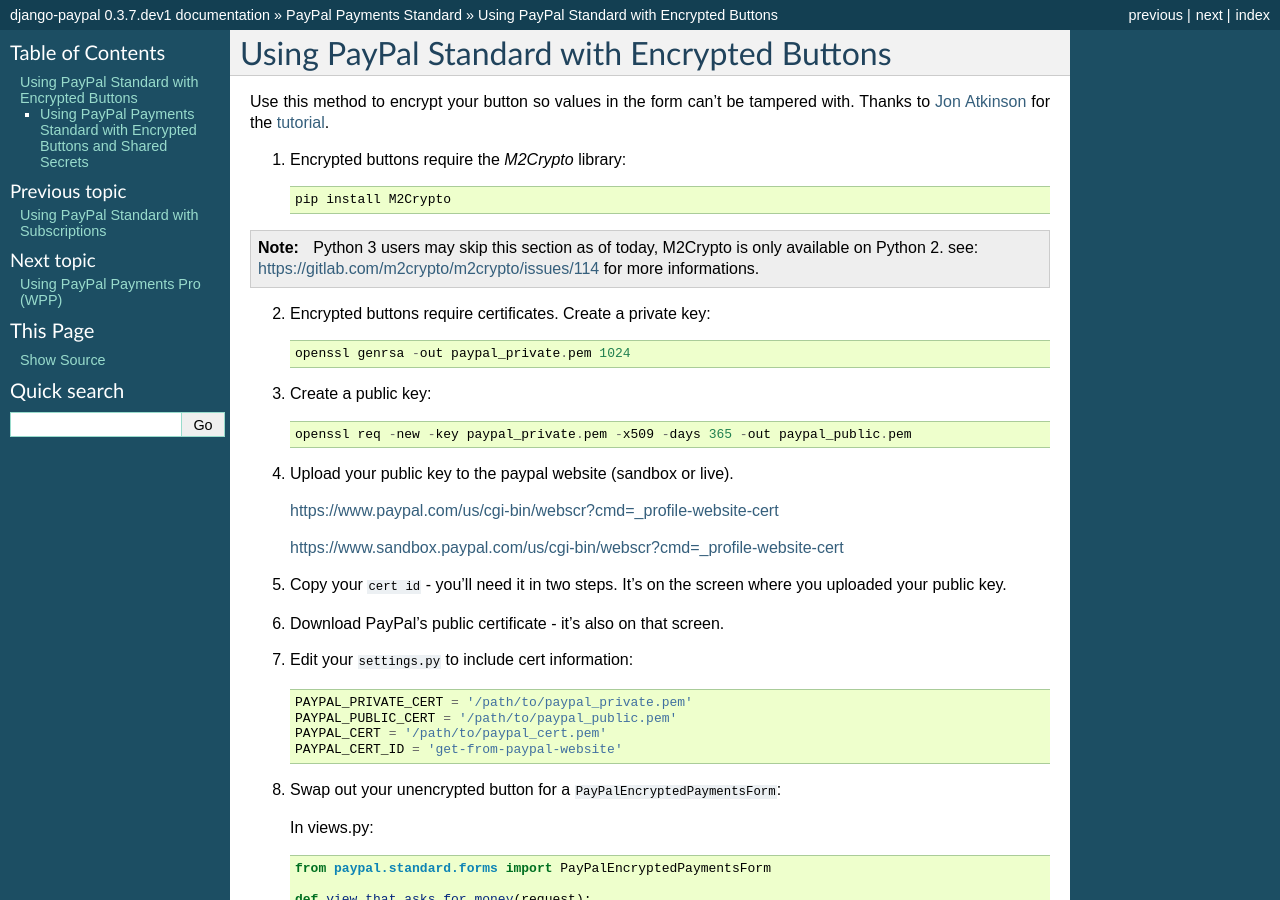
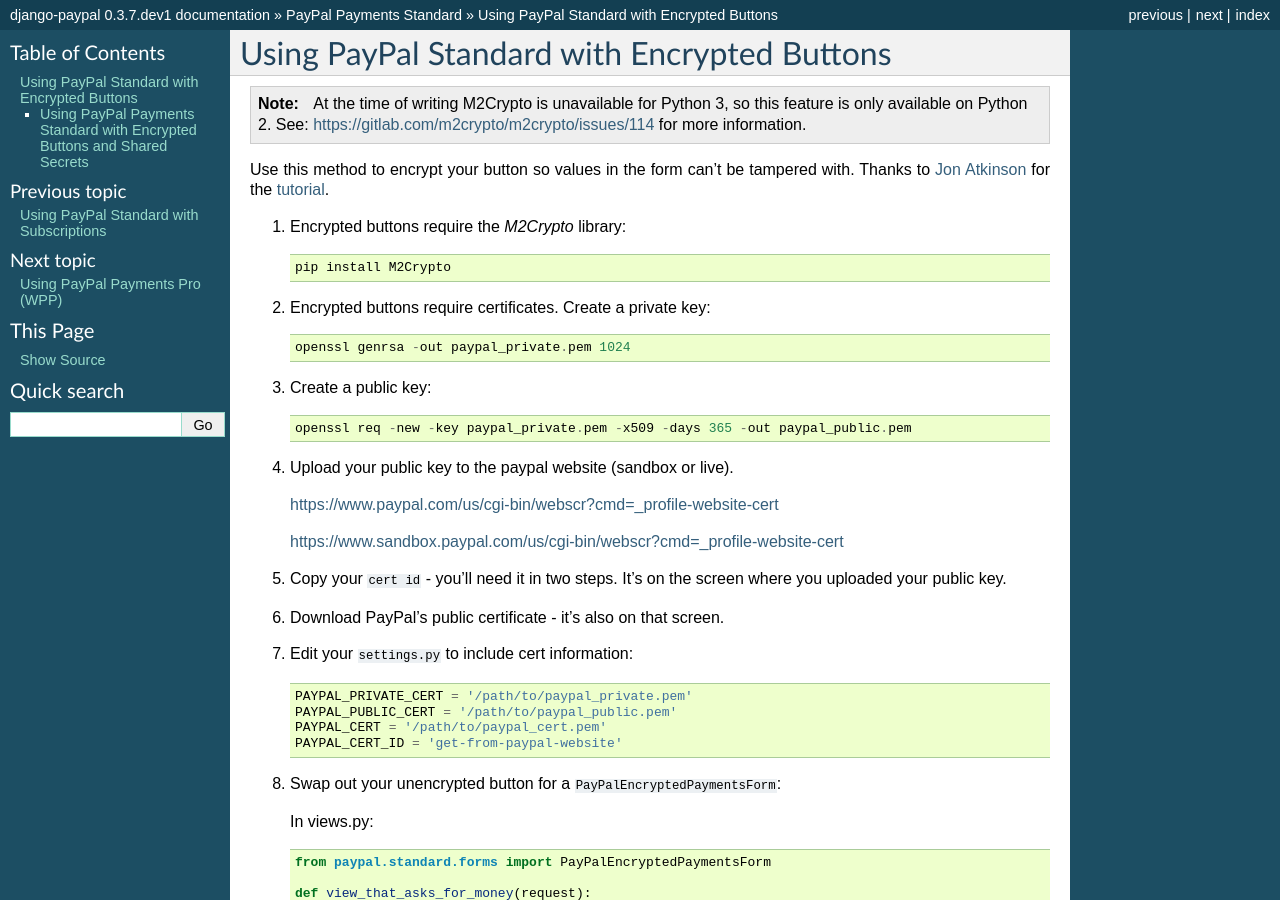
Before and after one commit to spookylukey/django-paypal, a Sphinx documentation site: the page built from docs/standard/encrypted_buttons.rst, in a window 1280 px wide and 900 px high. Built offline with Sphinx 7.4.7, drawn with Linux system fonts in a browser that asks for light colours.

Commit message:
Clearer message about M2Crypto

```diff
--- a/docs/standard/encrypted_buttons.rst
+++ b/docs/standard/encrypted_buttons.rst
@@ -1,5 +1,11 @@
 Using PayPal Standard with Encrypted Buttons
 ============================================
+
+.. note::
+
+   At the time of writing M2Crypto is unavailable for Python 3, so this feature
+   is only available on Python 2. See:
+   https://gitlab.com/m2crypto/m2crypto/issues/114 for more information.
 
 
 Use this method to encrypt your button so values in the form can't be tampered
@@ -10,9 +16,6 @@
 
        pip install M2Crypto
 
-.. note::
-
-    Python 3 users may skip this section as of today, M2Crypto is only available on Python 2. see: https://gitlab.com/m2crypto/m2crypto/issues/114 for more informations.
 
 2. Encrypted buttons require certificates. Create a private key::
 
```
